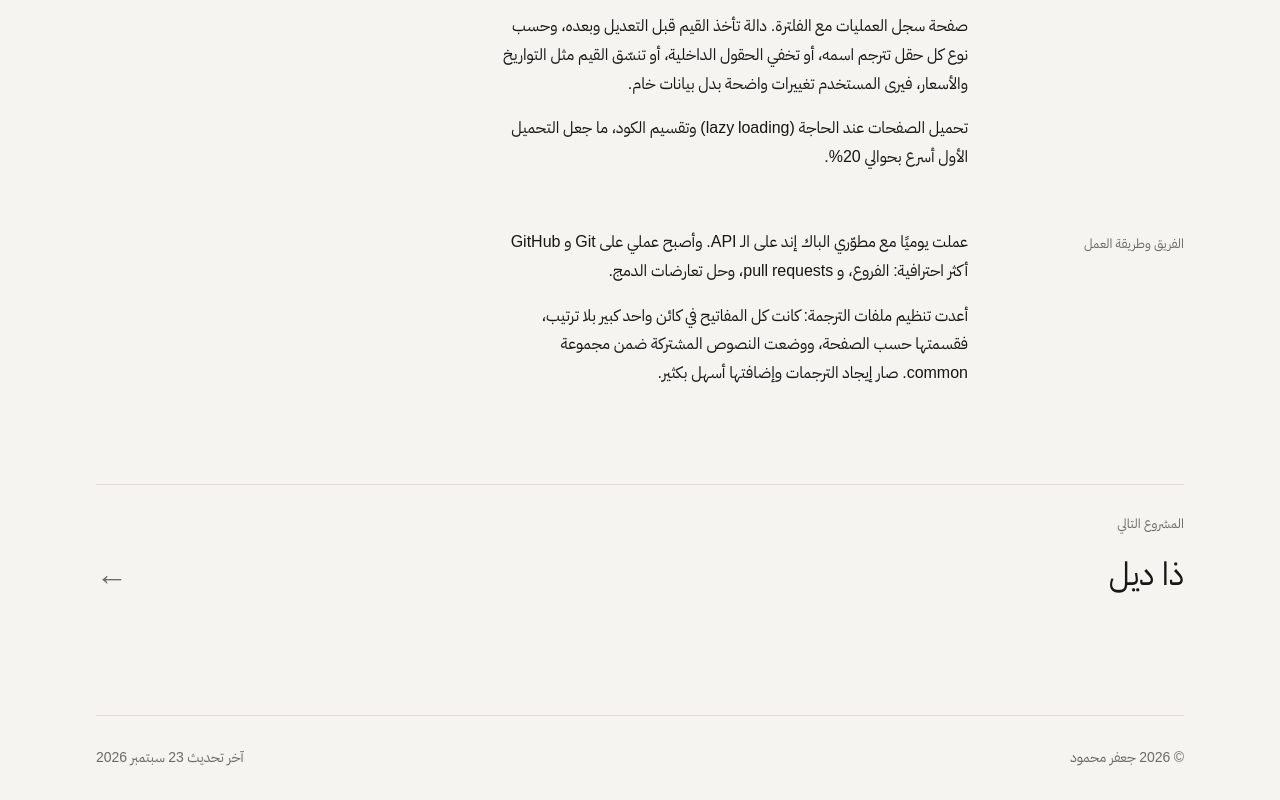
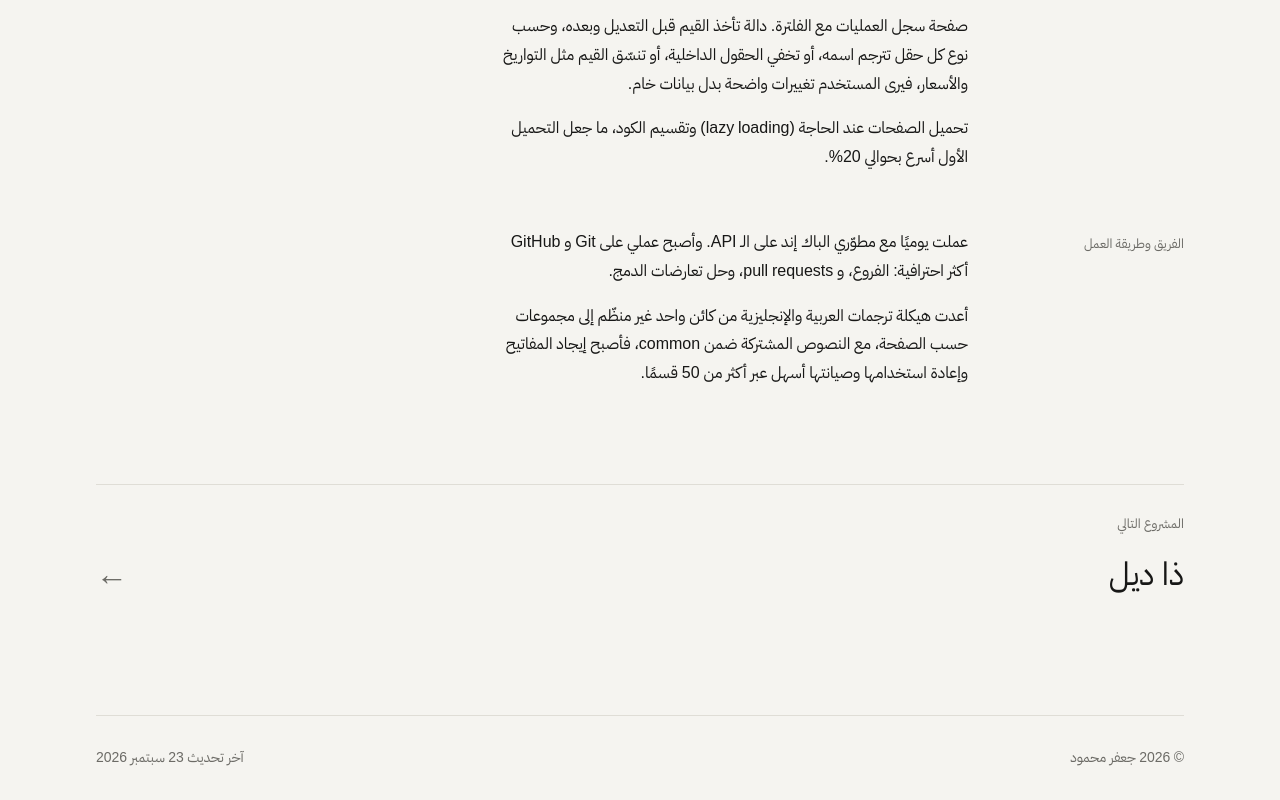
Before and after one commit to JafMah97/portfolio-v2, a Next.js app: page /ar/work/davinda in a window 1280 px wide. Shown: the part 920-1720 px from the top of the page. Built offline with nearby package versions, Linux system fonts and the light colour scheme.

Commit message:
polish translation restructure wording

```diff
--- a/content/projects.ts
+++ b/content/projects.ts
@@ -129,8 +129,8 @@ export const projects: Project[] = [
             ar: "عملت يوميًا مع مطوّري الباك إند على الـ API. وأصبح عملي على Git و GitHub أكثر احترافية: الفروع، و pull requests، وحل تعارضات الدمج.",
           },
           {
-            en: "Restructured the translation files: all keys were in one flat object, so I grouped them by page, with shared text under a common group. Finding and adding translations became much easier.",
-            ar: "أعدت تنظيم ملفات الترجمة: كانت كل المفاتيح في كائن واحد كبير بلا ترتيب، فقسمتها حسب الصفحة، ووضعت النصوص المشتركة ضمن مجموعة common. صار إيجاد الترجمات وإضافتها أسهل بكثير.",
+            en: "Restructured the Arabic and English translations from one unorganized object into page-based groups, with shared text under common. Keys became easy to find, reuse and maintain across more than 50 modules.",
+            ar: "أعدت هيكلة ترجمات العربية والإنجليزية من كائن واحد غير منظّم إلى مجموعات حسب الصفحة، مع النصوص المشتركة ضمن common، فأصبح إيجاد المفاتيح وإعادة استخدامها وصيانتها أسهل عبر أكثر من 50 قسمًا.",
           },
         ],
       },
```
